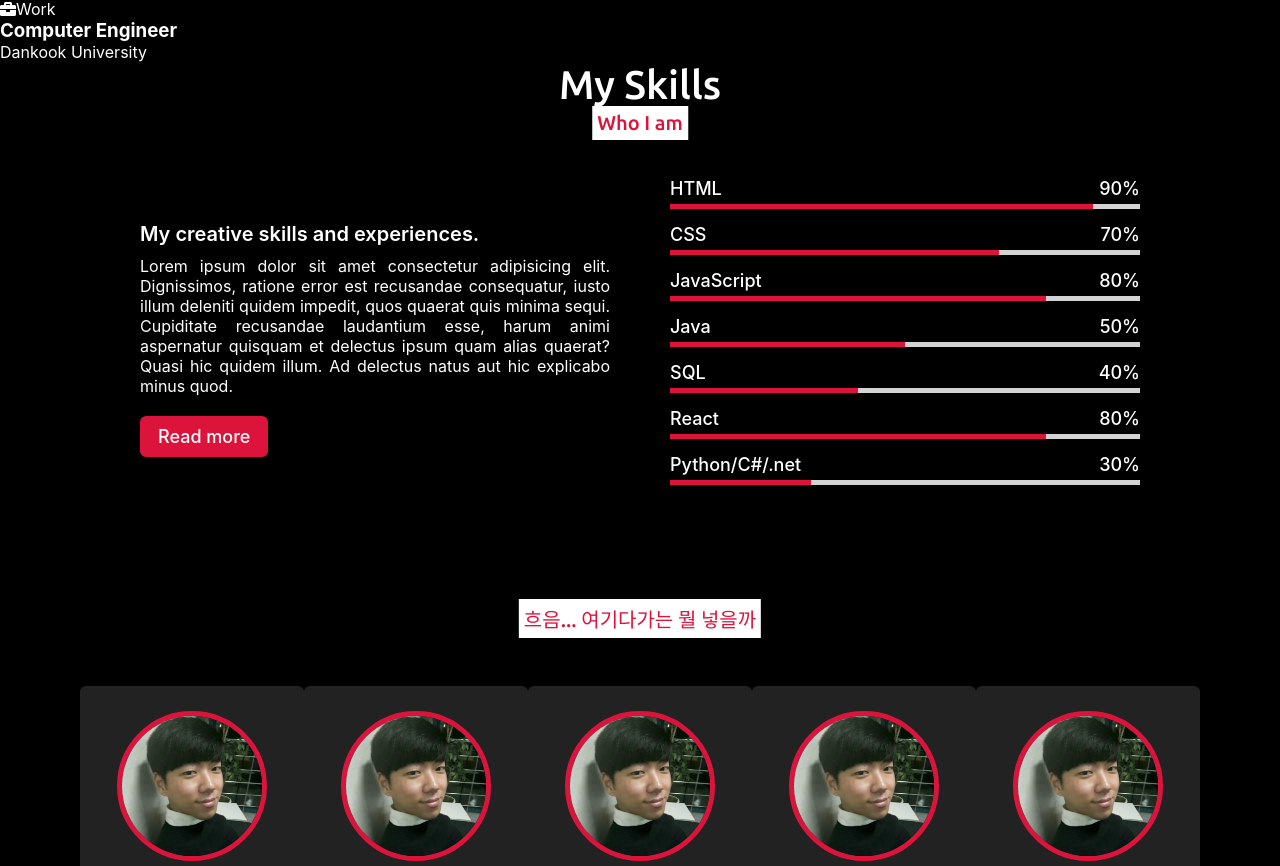
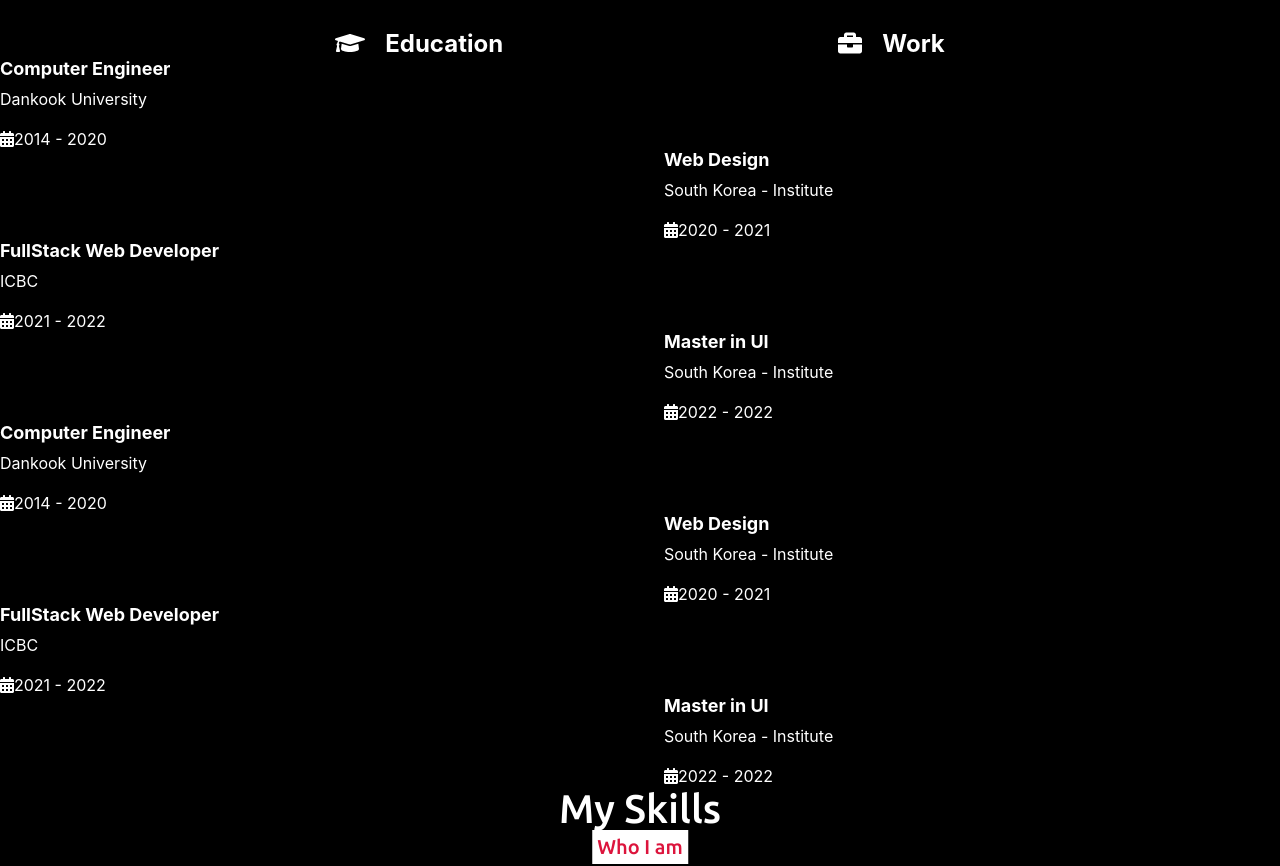
Before and after one commit to juhwan1014/Juhwan_Final_Portfolio, a React (Create React App) app: page / in a window 1280 px wide. Shown: the part 1673-2539 px from the top of the page. Built offline with nearby package versions, Linux system fonts and the light colour scheme.

Commit message:
qualification designing

```diff
--- a/src/App.css
+++ b/src/App.css
@@ -789,6 +789,41 @@
     transform: translateX(-50%);
 }
 
+.qualification .tabs{
+    display: flex;
+    justify-content: space-evenly;
+    margin-top: 50px;
+}
+
+.qualification .button--flex{
+    font-size: x-large;
+    font-weight: bold;
+    cursor: pointer;
+}
+
+.qualification .button--flex:hover{
+    color: crimson;
+}
+.qualification .icon{
+      margin-right: 20px;
+}
+
+.qualification .content_data{
+    display: grid;
+    grid-template-columns: 1fr max-content 1fr;
+    column-gap: 1.5rem;
+}
+
+.qualification .quali_title{
+    font-size: large;
+    font-weight: bold;
+}
+
+.qualification .quali_subtitle{
+    display: inline-block;
+    margin-bottom: 20px;
+    margin-top: 10px;
+}
 
 
 
--- a/src/components/Qualification.js
+++ b/src/components/Qualification.js
@@ -2,25 +2,26 @@ import React, { Component } from 'react';
 import { FontAwesomeIcon } from '@fortawesome/react-fontawesome'
 import { faGraduationCap } from '@fortawesome/free-solid-svg-icons'
 import { faBriefcase } from '@fortawesome/free-solid-svg-icons'
+import { faCalendarAlt } from '@fortawesome/free-solid-svg-icons'
 
 class Qualification extends Component {
-    state = {  }
+    state = {}
     render() {
         return (<div className='qualification'>
 
-            <h2 className = "title">Qualification</h2>
+            <h2 className="title">Qualification</h2>
 
             <div className="container">
                 <div className="tabs">
                     <div className="button--flex">
                         {/* <i className="uil uil-graduation-cap qualification__icon"></i> */}
-                        <FontAwesomeIcon icon={faGraduationCap} />
+                        <FontAwesomeIcon icon={faGraduationCap} className="icon"/>
                         Education
                     </div>
 
                     <div className="button--flex">
                         {/* <i className="uil uil-briefcase-alt qualification__icon"></i> */}
-                        <FontAwesomeIcon icon={faBriefcase} />
+                        <FontAwesomeIcon icon={faBriefcase} className="icon"/>
                         Work
                     </div>
 
@@ -29,22 +30,169 @@ class Qualification extends Component {
 
 
                 <div className="sections">
+                    {/* =====================Content 1====================== */}
                     <div className="content">
+                        {/* =====================Content Data 1====================== */}
                         <div className="content_data">
                             <div>
                                 <h3 className="quali_title">Computer Engineer</h3>
                                 <span className="quali_subtitle">Dankook University</span>
-                        </div>
-                    </div>
+                                <div className="calendar">
+                                    <FontAwesomeIcon icon={faCalendarAlt} />
+                                    2014 - 2020
                                 </div>
                             </div>
 
+                            <div>
+                                <span className="rounder"></span>
+                                <span className="line"></span>
+                            </div>
+
+                        </div>
+                        {/* =====================Content Data 2====================== */}
+                        <div className="content_data">
+                            <div></div>
+
+                            <div>
+                                <span className="rounder"></span>
+                                <span className="line"></span>
+                            </div>
+                            <div>
+                                <h3 className="quali_title">Web Design</h3>
+                                <span className="quali_subtitle">South Korea - Institute</span>
+                                <div className="calendar">
+                                    <FontAwesomeIcon icon={faCalendarAlt} />
+                                    2020 - 2021
+                                </div>
+                            </div>
+
+                        </div>
+                        {/* =====================Content Data 3====================== */}
+                        <div className="content_data">
+                            <div>
+                                <h3 className="quali_title">FullStack Web Developer</h3>
+                                <span className="quali_subtitle">ICBC</span>
+                                <div className="calendar">
+                                    <FontAwesomeIcon icon={faCalendarAlt} />
+                                    2021 - 2022
+                                </div>
+                            </div>
+
+                            <div>
+                                <span className="rounder"></span>
+                                <span className="line"></span>
+                            </div>
+
+                        </div>
+
+                        {/* =====================Content Data 4====================== */}
+                        <div className="content_data">
+                            <div></div>
+
+                            <div>
+                                <span className="rounder"></span>
+                                {/* <span className="line"></span> */}
+                            </div>
+
+                            <div>
+                                <h3 className="quali_title">Master in UI</h3>
+                                <span className="quali_subtitle">South Korea - Institute</span>
+                                <div className="calendar">
+                                    <FontAwesomeIcon icon={faCalendarAlt} />
+                                    2022 - 2022
+                                </div>
+                            </div>
+
+                        </div>
+                    </div>
+
+
+                    {/* =====================Content 2====================== */}
+                    <div className="content">
+                        {/* =====================Content Data 1====================== */}
+                        <div className="content_data">
+                            <div>
+                                <h3 className="quali_title">Computer Engineer</h3>
+                                <span className="quali_subtitle">Dankook University</span>
+                                <div className="calendar">
+                                    <FontAwesomeIcon icon={faCalendarAlt} />
+                                    2014 - 2020
+                                </div>
+                            </div>
+
+                            <div>
+                                <span className="rounder"></span>
+                                <span className="line"></span>
+                            </div>
+
+                        </div>
+                        {/* =====================Content Data 2====================== */}
+                        <div className="content_data">
+                            <div></div>
+
+                            <div>
+                                <span className="rounder"></span>
+                                <span className="line"></span>
+                            </div>
+                            <div>
+                                <h3 className="quali_title">Web Design</h3>
+                                <span className="quali_subtitle">South Korea - Institute</span>
+                                <div className="calendar">
+                                    <FontAwesomeIcon icon={faCalendarAlt} />
+                                    2020 - 2021
+                                </div>
+                            </div>
+
+                        </div>
+                        {/* =====================Content Data 3====================== */}
+                        <div className="content_data">
+                            <div>
+                                <h3 className="quali_title">FullStack Web Developer</h3>
+                                <span className="quali_subtitle">ICBC</span>
+                                <div className="calendar">
+                                    <FontAwesomeIcon icon={faCalendarAlt} />
+                                    2021 - 2022
+                                </div>
+                            </div>
+
+                            <div>
+                                <span className="rounder"></span>
+                                <span className="line"></span>
+                            </div>
+
+                        </div>
+
+                        {/* =====================Content Data 4====================== */}
+                        <div className="content_data">
+                            <div></div>
+
+                            <div>
+                                <span className="rounder"></span>
+                                {/* <span className="line"></span> */}
+                            </div>
+
+                            <div>
+                                <h3 className="quali_title">Master in UI</h3>
+                                <span className="quali_subtitle">South Korea - Institute</span>
+                                <div className="calendar">
+                                    <FontAwesomeIcon icon={faCalendarAlt} />
+                                    2022 - 2022
+                                </div>
+                            </div>
+
+                        </div>
+                    </div>
+
+
+
+
+                </div>
 
             </div>
 
 
 
-        </div>  );
+        </div>);
     }
 }
 
```
Lines whose indentation alone changed are shown as unchanged.
